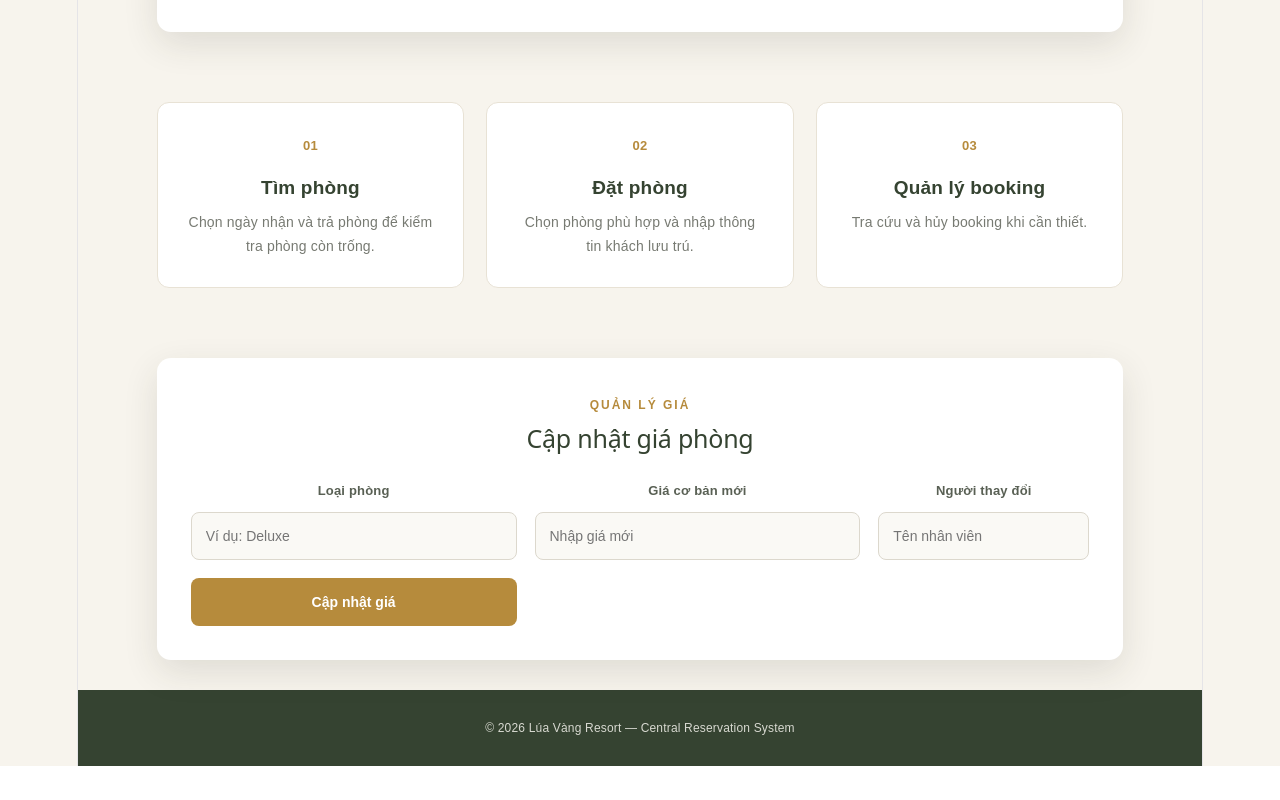
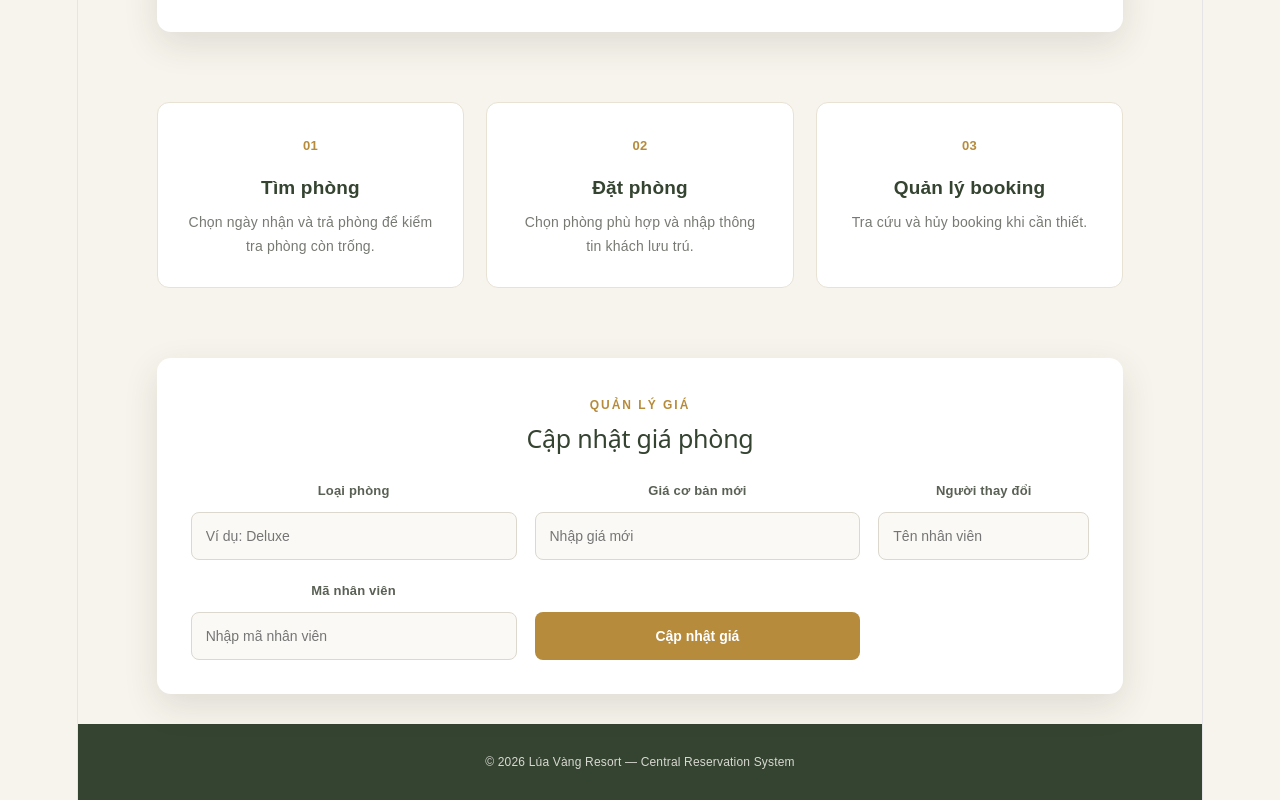
Before and after one commit to quynh-huongnguyen/lua-vang-frontend, a React (Vite) app: page / in a window 1280 px wide. Shown: the part 1006-1806 px from the top of the page. Before the commit the page ends 1772 px from the top, so only its background shows below. Built offline with nearby package versions, Linux system fonts and the light colour scheme.

Commit message:
thêm mã nhân viên

```diff
--- a/src/App.jsx
+++ b/src/App.jsx
@@ -19,6 +19,7 @@ const [cancelMessage, setCancelMessage] = useState('')
 const [roomType, setRoomType] = useState('')
 const [newBaseRate, setNewBaseRate] = useState('')
 const [changedBy, setChangedBy] = useState('')
+const [staffCode, setStaffCode] = useState('')
 const [rateStatus, setRateStatus] = useState('idle')
 const [rateResult, setRateResult] = useState(null)
 
@@ -173,6 +174,7 @@ phone: guestPhone,
           room_type: roomType,
           new_base_rate: Number(newBaseRate),
           changed_by: changedBy,
+          staff_code: staffCode,
         }),
       }
     )
@@ -469,6 +471,17 @@ Khách: {guestName}
       />
     </div>
 
+<div className="form-group">
+  <label htmlFor="staff-code">Mã nhân viên</label>
+  <input
+    id="staff-code"
+    type="password"
+    value={staffCode}
+    onChange={(e) => setStaffCode(e.target.value)}
+    placeholder="Nhập mã nhân viên"
+    required
+  />
+</div>
     <button
       type="submit"
       className="search-button"
```
Also changed, not shown: 1 other file (tests, documents, lock files or other folders).
